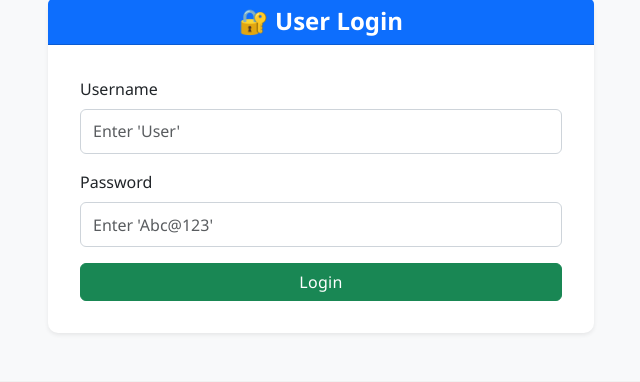
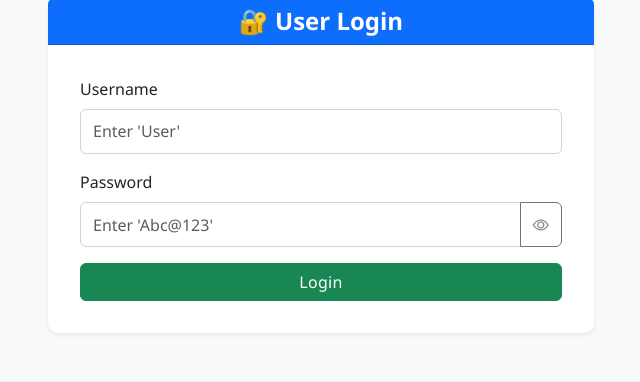
Before and after one commit to Abhishek18141/SmartPDF, a Flask app: page /login in a window 1280 px wide. Shown: the part 81-463 px from the top of the page, without its empty margins (319-959 px from the left). Run offline with Flask 3, Linux system fonts and the light colour scheme; parts of the project's set-up code (start-up, migrations or seed data) failed here and were passed over.

Commit message:
Update login.html

```diff
--- a/templates/login.html
+++ b/templates/login.html
@@ -32,7 +32,14 @@
 
           <div class="mb-3">
             <label for="password" class="form-label">Password</label>
-            <input type="password" class="form-control" id="password" name="password" required placeholder="Enter 'Abc@123'">
+            <div class="input-group">
+              <input type="password" class="form-control" id="password" name="password" required placeholder="Enter 'Abc@123'">
+              <button class="btn btn-outline-secondary" type="button" id="togglePassword">
+                <i class="bi bi-eye" id="toggleIcon"></i>
+              </button>
+            </div>
+            <div class="invalid-feedback">Please enter your password.</div>
+
             <div class="invalid-feedback">Please enter your password.</div>
           </div>
 
```
